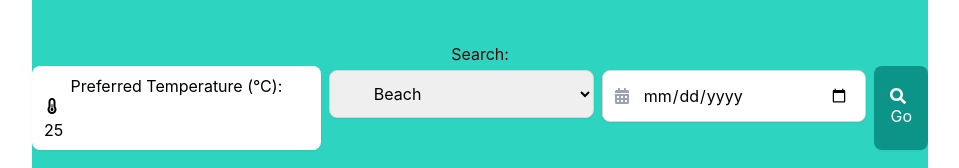
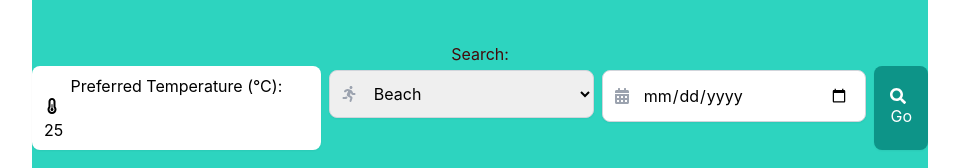
Before and after one commit to Aymankhallaf/travelSugestion, a React (Create React App) app in the folder frontend/: page / in a window 1280 px wide. Shown: the part 296-464 px from the top of the page, without its empty margins (160-1119 px from the left). Built offline with nearby package versions, Linux system fonts and the light colour scheme.

Commit message:
activity ok

```diff
--- a/frontend/src/components/search/Activity.js
+++ b/frontend/src/components/search/Activity.js
@@ -1,5 +1,5 @@
 import React from "react";
-import { FaHiking } from 'react-icons/fa';
+import { FaRunning } from 'react-icons/fa';
 
 export function Activity({ activity, setActivity }) {
 
@@ -8,6 +8,9 @@ export function Activity({ activity, setActivity }) {
 
         <div className="flex-1 relative">
             <label chtmlFor="travel-date" className="sr-only">Activity</label>
+            <div className="relative">
+                <FaRunning className="absolute left-3 top-1/2 transform -translate-y-1/2 text-gray-400" />
+
                 <select
                     id="activity"
                     className="mt-1 block w-full pl-10 pr-4 py-3 border border-gray-300 rounded-lg shadow-sm focus:ring-2 focus:ring-blue-500 focus:border-blue-500 transition-all duration-200"
@@ -21,7 +24,7 @@ export function Activity({ activity, setActivity }) {
                     <option value="skiing">Skiing</option>
                     <option value="cultural">Cultural Tours</option>
                 </select>
-        </div>
+            </div></div>
     )
 
 }
```
Lines whose indentation alone changed are shown as unchanged.
